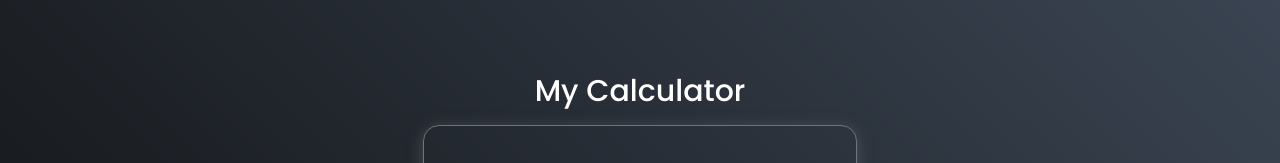
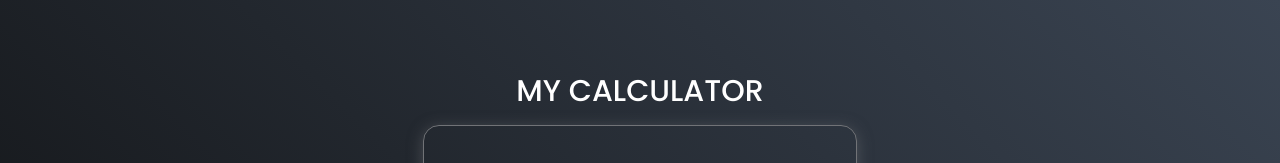
Before and after one commit to kaif13/Calculator, a plain HTML site: page index.html in a window 1280 px wide. Shown: the top 163 px of the page. Drawn offline with nearby package versions, Linux system fonts and the light colour scheme.

Commit message:
Modified

```diff
--- a/index.html
+++ b/index.html
@@ -15,7 +15,7 @@
     <div class="containerr ">
         <div class="row mb-2">
             <div class="col text-center">
-                <h3>My Calculator</h3>
+                <h3>MY CALCULATOR</h3>
             </div>
         </div>
         <div class="calculator">
```
